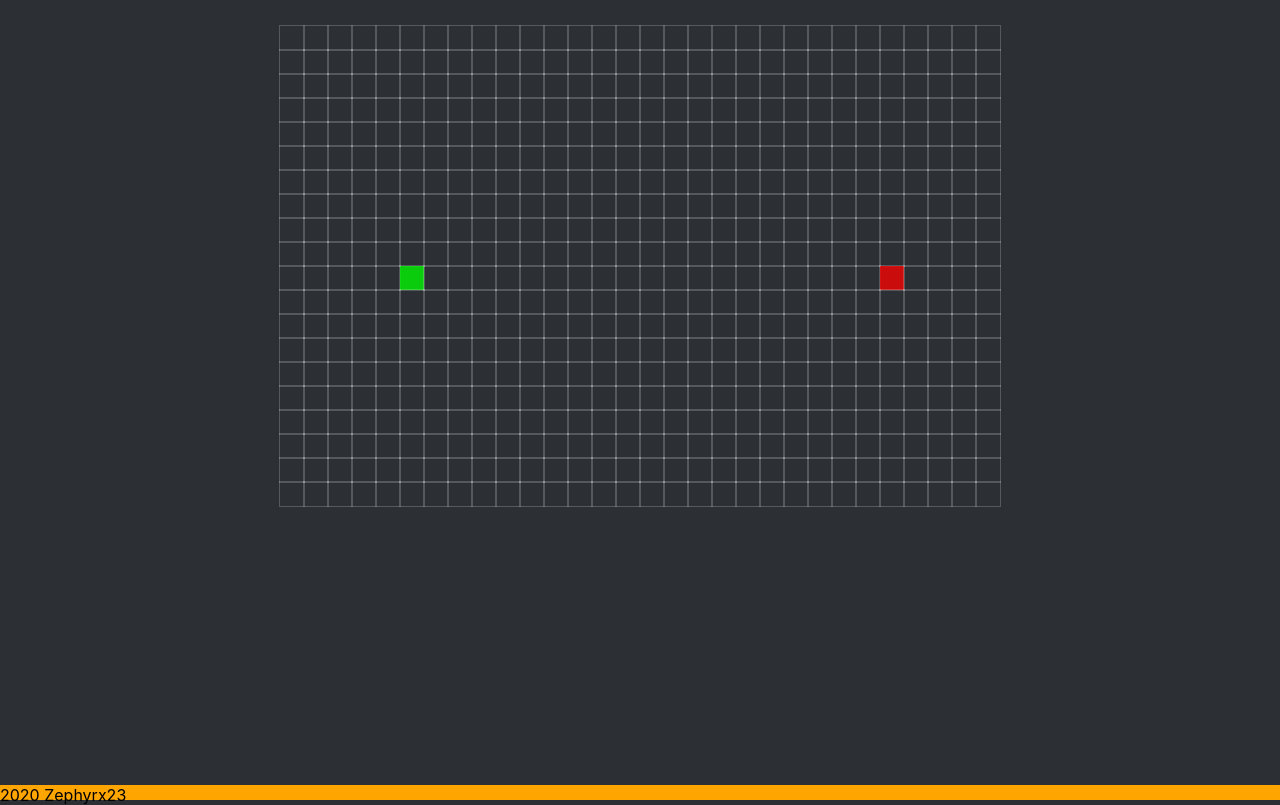
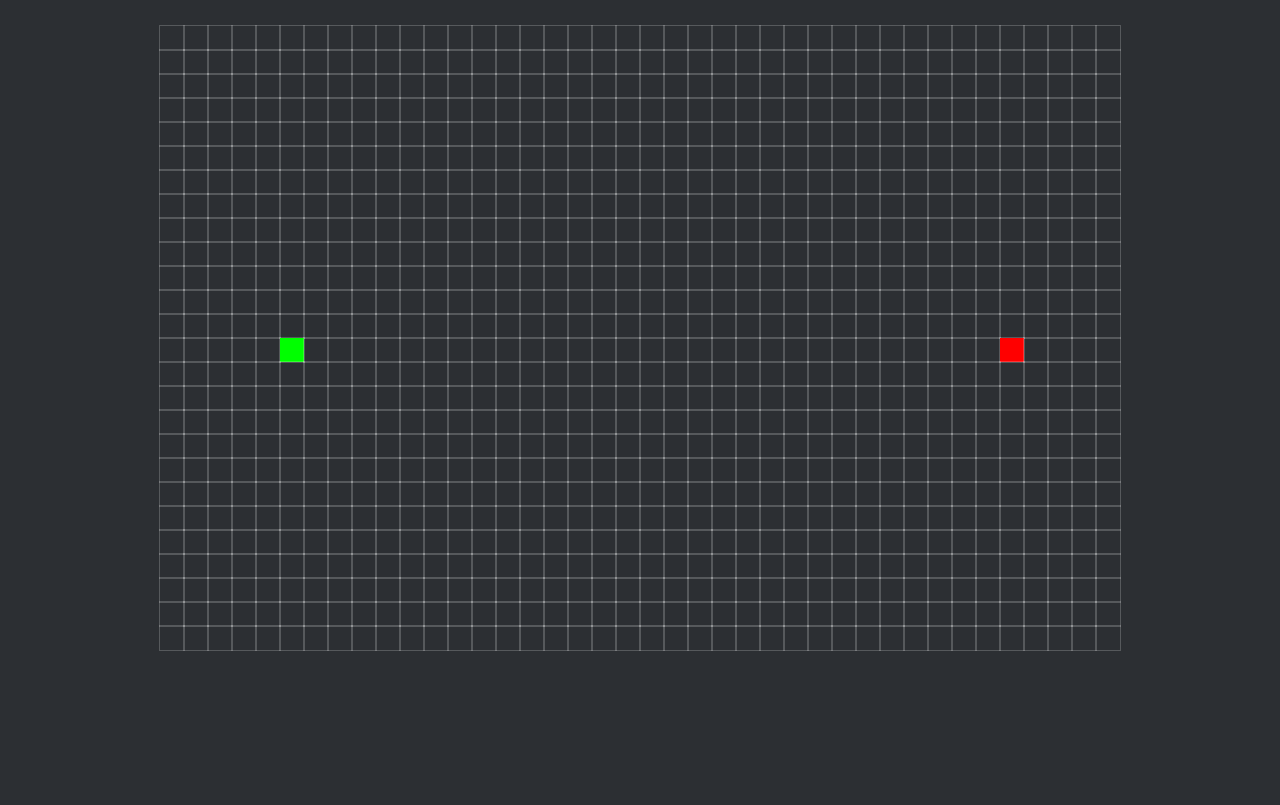
Before and after one commit to Zephyrx23/pathfinding-visualizer, a React (Create React App) app: page / in a window 1280 px wide. Built offline with nearby package versions, Linux system fonts and the light colour scheme; the HTML template or start-up script is replaced by a standard one.

Commit message:
Cleanup states(don't need hover LOL), fix drag issue

```diff
--- a/src/App.css
+++ b/src/App.css
@@ -3,16 +3,16 @@
   min-height: 100%;
   height: 100%;
   padding: 2%;
-}
+  -moz-user-select: -moz-none;
+   -khtml-user-select: none;
+   -webkit-user-select: none;
 
-
-.footer {
-  height: 15px;
-  background: orange;
-  position: absolute;
-  left: 0;
-  bottom: 0;
-  width: 100%;
+   /*
+     Introduced in IE 10.
+     See http://ie.microsoft.com/testdrive/HTML5/msUserSelect/
+   */
+   -ms-user-select: none;
+   user-select: none;
 }
 
 .App-logo {
--- a/src/App.js
+++ b/src/App.js
@@ -3,10 +3,10 @@ import Grid from './components/Grid'
 import './components/Node.css'
 import './App.css'
 
-const ROW_SIZE    = 20
-const COL_SIZE    = 30
-const START_NODE  = {row: 10, col: 5}
-const TARGET_NODE = {row: 10, col: 25}
+const ROW_SIZE    = 40 // I'll have to scale size with browser size ughhhhhhh
+const COL_SIZE    = 26
+const START_NODE  = {col: 5, row: 13}
+const TARGET_NODE = {col: 35, row: 13}
 
 const App = () => {
     const [ grid, setGrid ] = useState(initializeGrid())
@@ -19,10 +19,6 @@ const App = () => {
         setMousePressed(false)
     }
 
-    // useEffect(() => {
-    //     document.body.addEventListener(onmouseup, handleMouseUp)
-    // }, [])
-
     return (
         <>
         <div className="App" onMouseLeave={handleMouseUp}>
@@ -33,16 +29,15 @@ const App = () => {
                 setMousePressed={setMousePressed}
             />
         </div>
-        <div className="footer">2020 Zephyrx23</div>
         </>
     )
 }
 
 const initializeGrid = () => {
     const grid = []
-    for (let row = 0; row < ROW_SIZE; row++) {
+    for (let row = 0; row < COL_SIZE; row++) {
         const currRow = []
-        for (let col = 0; col < COL_SIZE; col++) {
+        for (let col = 0; col < ROW_SIZE; col++) {
             currRow.push(createNode(row, col))
         }
         grid.push(currRow)
--- a/src/components/Grid.js
+++ b/src/components/Grid.js
@@ -32,6 +32,7 @@ const Grid = ({grid, setGrid, mousePressed, setMousePressed}) => {
                 setGrid={setGrid}
                 mousePressed={mousePressed}
                 setMousePressed={setMousePressed}
+                ondragstart="return false;" ondrop="return false;"
             /> )
         })
     )
--- a/src/components/Node.css
+++ b/src/components/Node.css
@@ -8,18 +8,34 @@
 
 .NODE {
     background-color: rgba(0,0,0,0);
+    transition: all 0.5s;
+}
+
+.NODE:hover {
+    background-color: rgba(255, 255, 255, 0.25);
+    transition: none;
 }
 
 .START {
-    background-color: rgba(0,255,0,0.75);
+    background-color: rgba(0,255,0,1);
 }
 
 .TARGET {
-    background-color: rgba(255,0,0,0.75);
+    background-color: rgba(255,0,0,1);
 }
 
 .WALL {
-    background-color: #7289DA;
+    background-color: rgb(225, 225, 225);
+    /* animation-name: wall;
+    animation-duration: 0.5s; */
+}
+
+@keyframes wall {
+    0% {
+        transform: scale(0.3);
+        background-color: #2C2F33
+    }
+    100% {background-color: rgb(225, 225, 225)}
 }
 
 .HOVER {
@@ -27,11 +43,11 @@
 }
 
 .HOVER_LEAVE {
-    animation-name: example;
-    animation-duration: 0.5s;
+    animation-name: hover;
+    animation-duration: 0.25s;
 }
 
-@keyframes example {
+@keyframes hover {
     0% {background-color: rgba(255, 255, 255, 0.075)}
     100% {background-color: rgba(0,0,0,0)}
   }
--- a/src/components/Node.js
+++ b/src/components/Node.js
@@ -28,17 +28,6 @@ const Node = ({row, col, grid, setGrid, mousePressed, setMousePressed}) => {
                 grid[row][col].isWall = !grid[row][col].isWall
                 setType(newType)
             }
-            return
-        }
-
-        if (nodeType === "NODE" || nodeType === "HOVER_LEAVE") {
-            setType("HOVER")
-        }
-    }
-
-    const handleMouseLeave = () => {
-        if (nodeType === "HOVER") {
-            setType("HOVER_LEAVE")
         }
     }
 
@@ -47,7 +36,6 @@ const Node = ({row, col, grid, setGrid, mousePressed, setMousePressed}) => {
             id={`${row}-${col}`}
             className={nodeType}
             onMouseEnter={handleMouseEnter}
-            onMouseLeave={handleMouseLeave}
             onMouseDown={handleMouseDown}
             onMouseUp={handleMouseUp}
         ></div>
```
